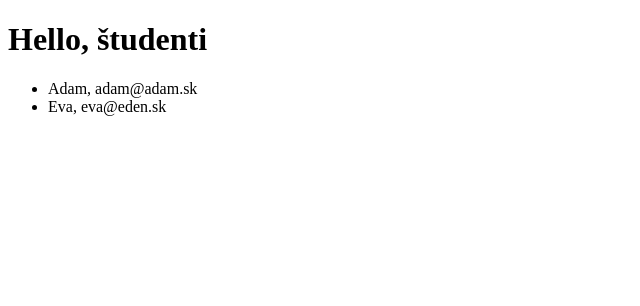
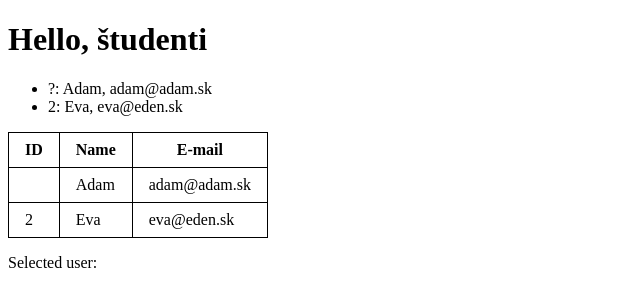
Before and after one commit to PeterGursky/kasv2026-2N, an Angular app: page / in a window 1280 px wide. Shown: the top 306 px of the page, without its empty margins (0-640 px from the left). Built offline with nearby package versions, Linux system fonts and the light colour scheme.

Commit message:
selectedUser

```diff
--- a/src/components/users/users.html
+++ b/src/components/users/users.html
@@ -1,5 +1,26 @@
 <ul>
   @for(user of users(); track user) {
-    <li>{{user.name}}, {{user.email}}</li>
+    <li>{{user}}</li>
   }
 </ul>
+<table>
+  <thead>
+    <tr>
+      <th>ID</th>
+      <th>Name</th>
+      <th>E-mail</th>
+    </tr>
+  </thead>
+  <tbody>
+    @for (user of users(); track user.name) {
+      <tr (click)="selectUser(user)">
+        <td>{{user.id}}</td>
+        <td>{{user.name}}</td>
+        <td>{{user.email}}</td>
+      </tr>
+    }
+  </tbody>
+</table>
+<p>
+  Selected user: {{selectedUser()}}
+</p>
--- a/src/components/users/users.scss
+++ b/src/components/users/users.scss
@@ -0,0 +1,8 @@
+table {
+  border-collapse: collapse;
+  border: 1px solid black;
+}
+tr, td, th {
+  border: 1px solid black;
+  padding: 0.5em 1em;
+}
--- a/src/components/users/users.ts
+++ b/src/components/users/users.ts
@@ -12,4 +12,9 @@ export class Users {
     new User('Adam', 'adam@adam.sk'),
     new User('Eva', 'eva@eden.sk',2)
   ]);
+  selectedUser = signal<User|undefined>(undefined);
+
+  selectUser(user: User) {
+    this.selectedUser.set(user);
+  }
 }
--- a/src/entities/user.ts
+++ b/src/entities/user.ts
@@ -6,4 +6,8 @@ export class User {
     public lastLogin?: Date,
     public password = ''
   ){}
+
+  toString() {
+    return (this.id || '?') + ': ' +this.name + ', ' + this.email;
+  }
 }
```
